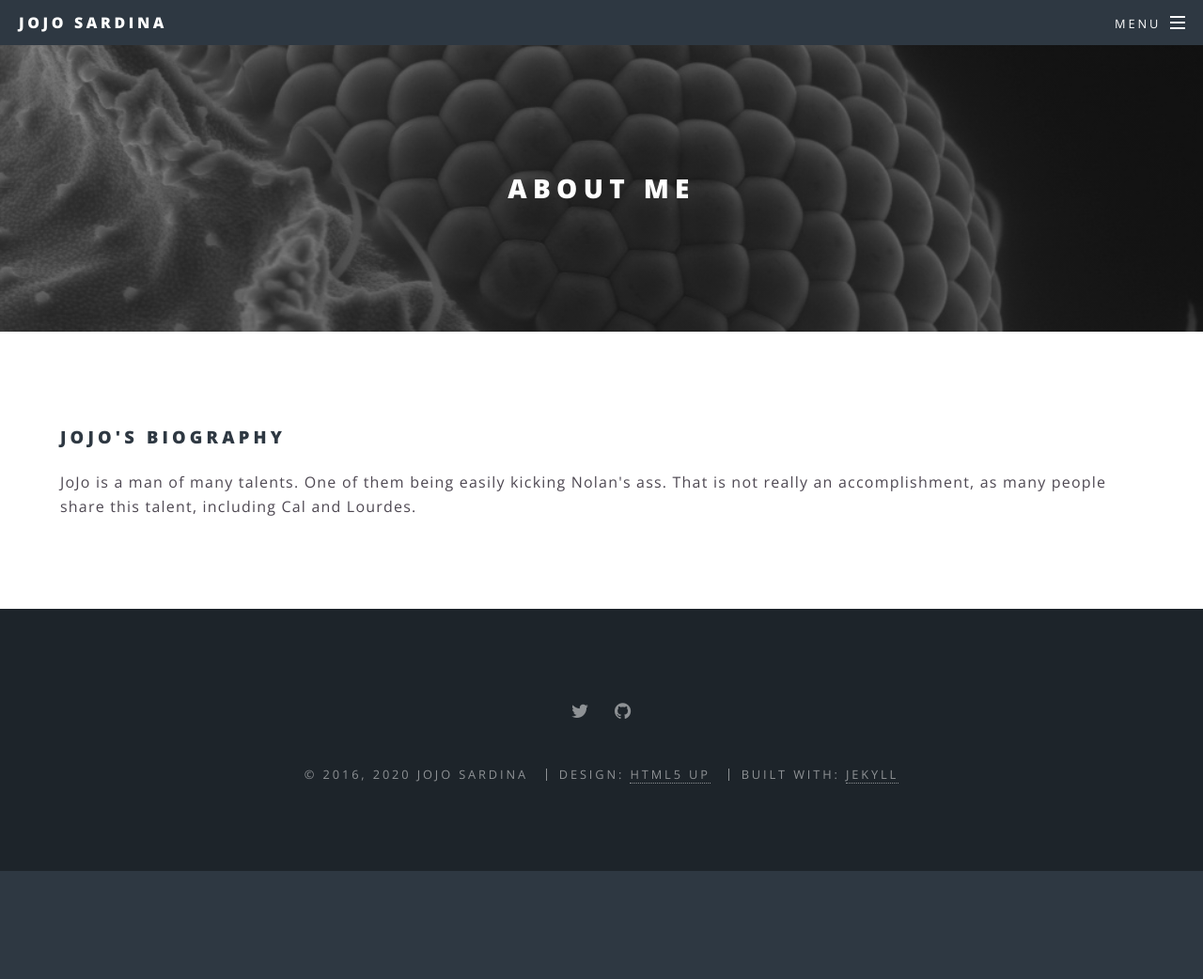
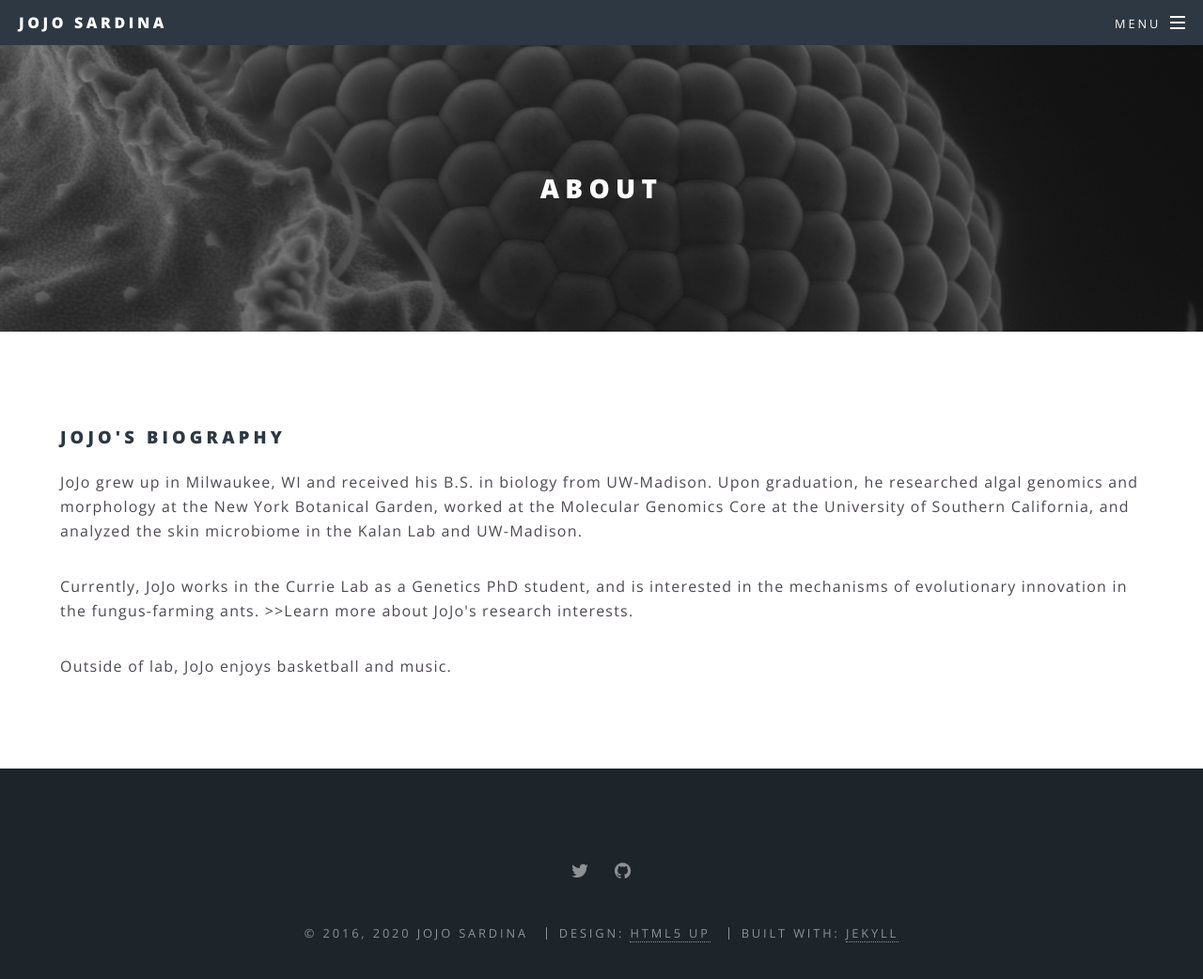
Before and after one commit to jojosardina/jojosardina.github.io, a Jekyll site: the page built from elements.html, in a window 1280 px wide and 1096 px high. Shown: the top 1042 px of the window at 94% size. Built offline with Jekyll 4.4.1, drawn with Linux system fonts in a browser that asks for light colours.

Commit message:
Update elements.html

```diff
--- a/elements.html
+++ b/elements.html
@@ -1,10 +1,20 @@
 ---
 layout: page
-title: About Me
+title: About
 ---
 			<section>
 
 				<h3>JoJo's Biography</h3>
-				<p>JoJo is a man of many talents. One of them being easily kicking Nolan's ass. That is not really an accomplishment, as many people share this talent, including Cal and Lourdes.</p>
-				<p></p>
+
+				<p>JoJo grew up in Milwaukee, WI and received his B.S. in biology from UW-Madison.
+				Upon graduation, he researched algal genomics and morphology at the New York Botanical Garden,
+				worked at the Molecular Genomics Core at the University of Southern California,
+				and analyzed the skin microbiome in the Kalan Lab and UW-Madison. </p>
+
+				<p>Currently, JoJo works in the Currie Lab as a Genetics PhD student,
+				and is interested in the mechanisms of evolutionary innovation in the fungus-farming ants.
+				>>Learn more about JoJo's research interests.
+				</p>
+
+				<p>Outside of lab, JoJo enjoys basketball and music.</p>
 			</section>
```
